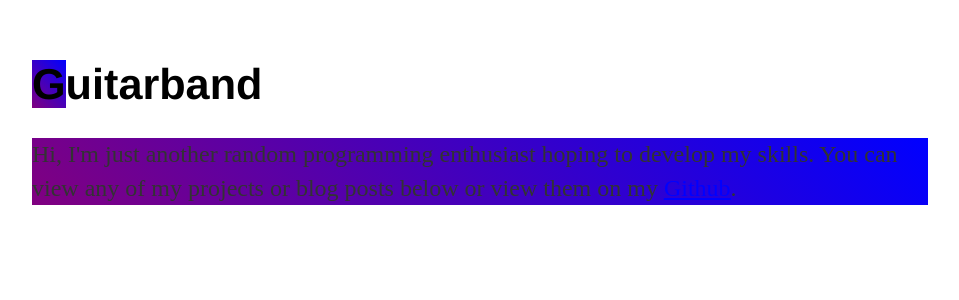
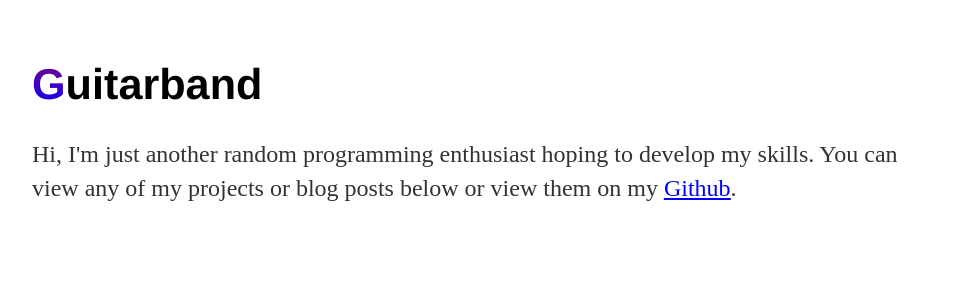
Before and after one commit to Guitarband/testwebsiteGuitarband.github.io, a Jekyll site: the page index.html, which Jekyll copies as it is, in a window 1280 px wide. Shown: the top 300 px of the page, without its empty margins (160-1119 px from the left). Built offline with Jekyll 4.4.1, drawn with Linux system fonts in a browser that asks for light colours.

Commit message:
Update styles.css

```diff
--- a/css/styles.css
+++ b/css/styles.css
@@ -61,9 +61,9 @@ a:visited {
 
 
 #g_title {
-    background-image: linear-gradient(45deg, purple, blue);
+    background-image: linear-gradient(0deg, blue, purple);
+    -webkit-background-clip: text;
+    -webkit-text-fill-color: transparent;
+    -moz-background-clip: text;
+    -moz-text-fill-color: transparent;
 }
-
-p {
-    background-image: linear-gradient(45deg, purple, blue);
-}
```
